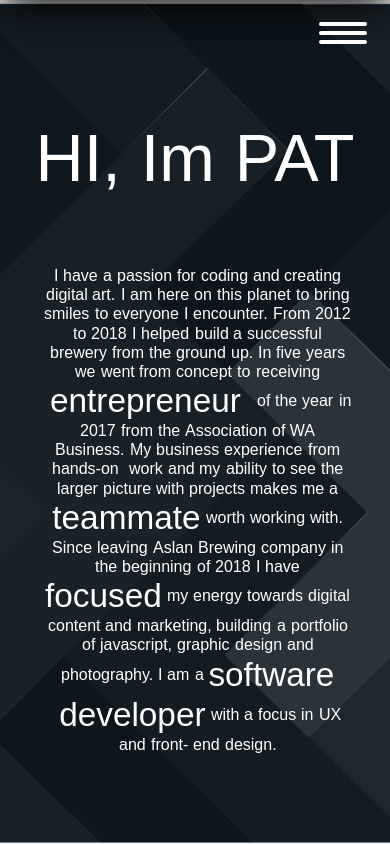
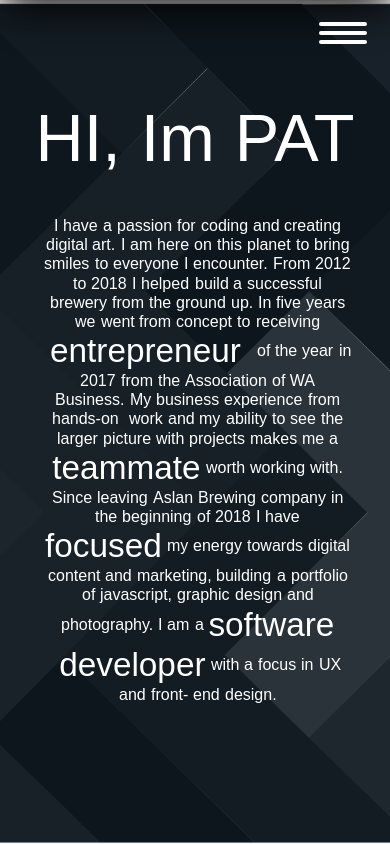
Before and after one commit to pathaynes/Portfolio, a React app: page /about in a window 390 px wide. Shown: the top 844 px of the page. Built offline with nearby package versions, Linux system fonts and the light colour scheme; a web font is replaced by a local one.

Commit message:
updated responsiveness

```diff
--- a/src/components/About/About.css
+++ b/src/components/About/About.css
@@ -170,6 +170,7 @@
 @media (max-width: 600px) {
   .About {
     flex-direction: column-reverse;
+    align-items: space-between;
 
     .HeadShot {
       width: 100vw;
@@ -213,8 +214,8 @@
       margin-top: 20%;
 
         div {
-          margin-bottom: 20px;
-          margin-top: 20px;
+          margin-bottom: 10px;
+          margin-top: 10px;
           margin-left: 0px;
 
           h1 {
```
